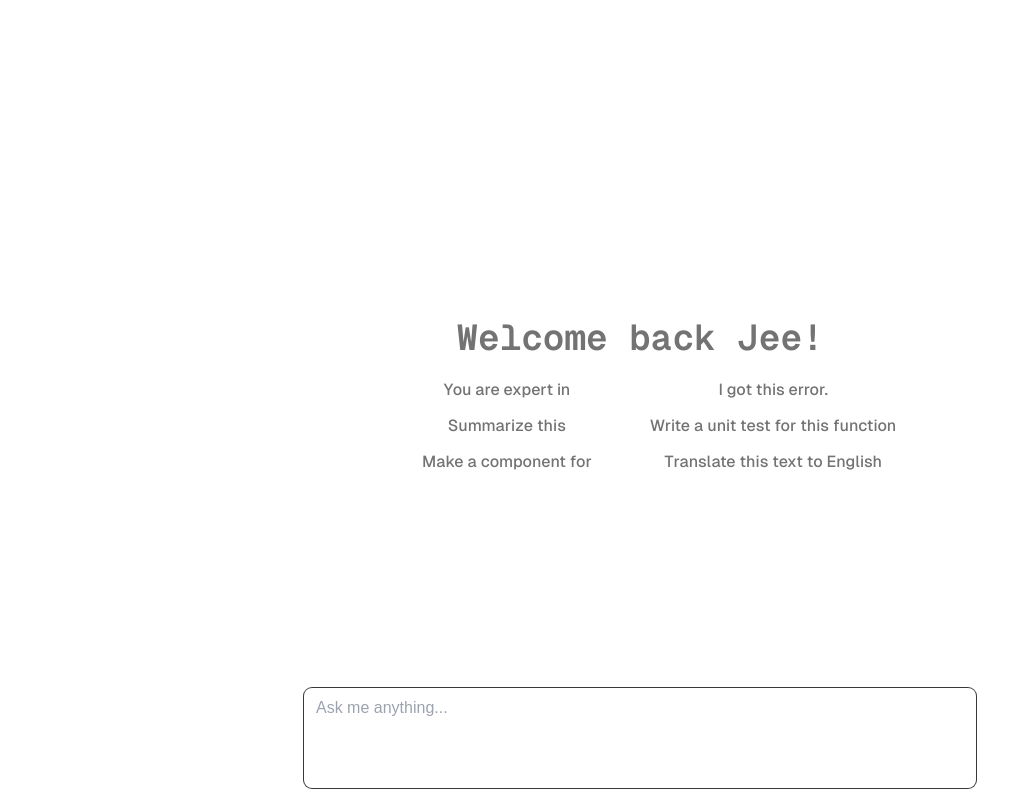
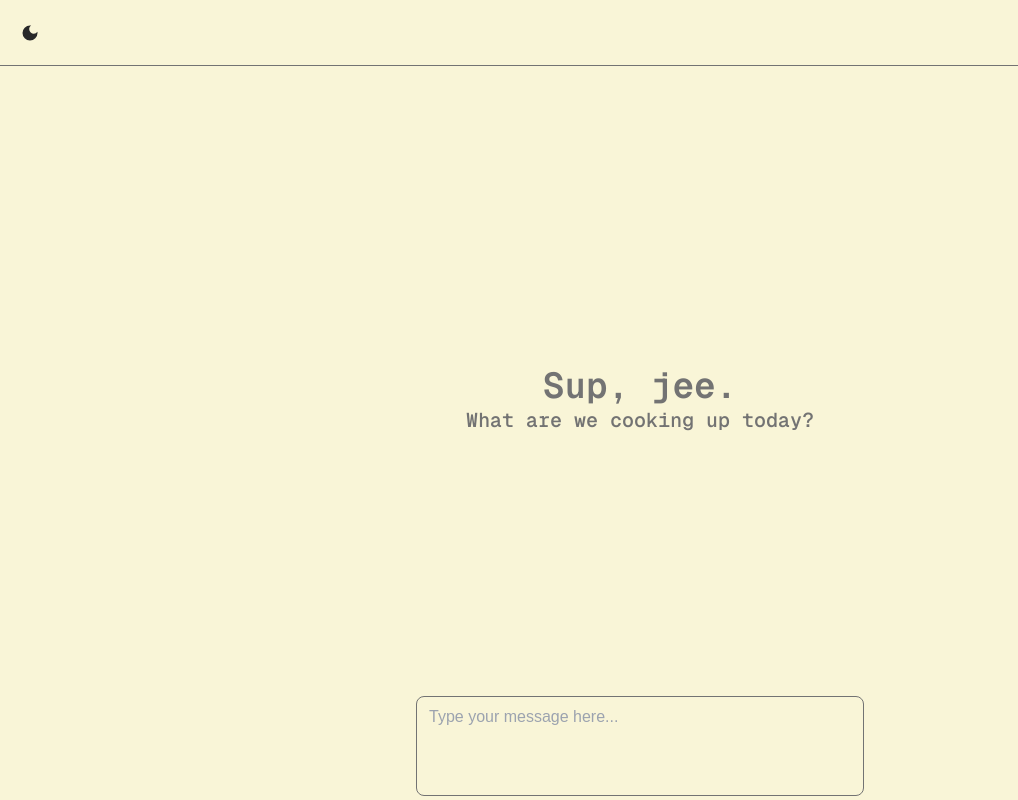
Before and after one commit to Zeddnyx/llm, a Next.js app: page /chat in a window 1280 px wide. Shown: the whole page, without its empty margins (0-1018 px from the left). Built offline with nearby package versions, Linux system fonts and the light colour scheme.

Commit message:
ui: using gruvbox pallete

```diff
--- a/app/globals.css
+++ b/app/globals.css
@@ -5,6 +5,7 @@
 :root {
   --background: #f9f5d7;
   --foreground: #282828;
+  --light: #fff;
 
   --primary: #f9f5d7;
   --primary-100: #fbf1c7;
@@ -14,10 +15,10 @@
   --primary-500: #a89984;
 }
 
-@media (prefers-color-scheme: dark) {
-  :root {
+[data-theme="dark"] {
   --background: #1d2021;
-    --foreground: #fbf1c7;
+  --foreground: #f9f5d7;
+  --light: #282828;
 
   --primary: #1d2021;
   --primary-100: #282828;
@@ -26,24 +27,10 @@
   --primary-400: #665c54;
   --primary-500: #7c6f64;
 }
-}
-
-[data-theme="dark"] {
-  :root {
-    --background: #1d2021;
-    --foreground: #fbf1c7;
-
-    --primary: #1d2021;
-    --primary-100: #282828;
-    --primary-200: #3c3836;
-    --primary-300: #504945;
-    --primary-400: #665c54;
-    --primary-500: #7c6f64;
-  }
-}
 
 body {
   color: var(--foreground);
+  background: var(--background);
   font-family: Arial, Helvetica, sans-serif;
 }
 
@@ -66,6 +53,10 @@ li {
   @apply my-0 py-0;
 }
 
+code {
+  @apply bg-light p-1;
+}
+
 @layer utilities {
   .text-balance {
     text-wrap: balance;
--- a/app/layout.tsx
+++ b/app/layout.tsx
@@ -1,6 +1,8 @@
 import type { Metadata } from "next";
 import localFont from "next/font/local";
 import "./globals.css";
+import { ThemeProvider } from "next-themes";
+import Navbar from "@/components/shared/navbar";
 
 const geistSans = localFont({
   src: "./fonts/GeistVF.woff",
@@ -28,7 +30,10 @@ export default function RootLayout({
       <body
         className={`${geistSans.variable} ${geistMono.variable} antialiased`}
       >
-        {children}
+        <ThemeProvider>
+          <Navbar />
+          <main>{children}</main>
+        </ThemeProvider>
       </body>
     </html>
   );
--- a/components/chat/conversation.tsx
+++ b/components/chat/conversation.tsx
@@ -3,32 +3,37 @@ import Markdown from "react-markdown";
 export default function Conversation({
   conversation,
   handleCopy,
+  handleInitialInput,
   isCopy,
 }: {
   conversation: Message[];
   handleCopy: (item: string) => void;
+  handleInitialInput: (text: string) => void;
   isCopy: boolean;
 }) {
   return conversation.map((m, i) => {
     if (m.role === "system") return null;
     return m.role === "user" ? (
-      <div key={i} className="w-full flex flex-col gap-2 items-end mt-5">
-        <div className="flex flex-col items-center px-4 py-2 max-w-[90%] bg-darker rounded-lg text-foreground whitespace-pre-wrap">
+      <div key={i} className="w-full flex flex-col gap-2 items-end my-5">
+        <button
+          className="flex flex-col items-center px-4 py-2 max-w-2xl bg-light rounded-l-lg rounded-tr-2xl text-foreground whitespace-pre-wrap"
+          onClick={() => handleInitialInput(m.content)}
+        >
           {m.content}
-        </div>
+        </button>
       </div>
     ) : (
       <div key={i} className="w-full flex flex-col gap-2 items-start pb-20">
-        <div className="flex flex-col max-w-[90%] text-foreground whitespace-pre-wrap relative">
+        <div className="flex flex-col max-w-4xl text-foreground whitespace-pre-wrap relative">
           <Markdown
             components={{
               pre: ({ children }) => {
                 return (
-                  <div className="flex flex-col  bg-darker my-2 rounded-md">
+                  <div className="flex flex-col bg-light my-2 h-full rounded-md max-w-4xl overflow-x-scroll relative">
                     <button
                       type="button"
-                      onClick={() => handleCopy(children as string)}
-                      className="self-end sticky top-0 bg-background p-2"
+                      onClick={() => handleCopy("" + children)}
+                      className="self-end sticky top-0 bg-primary p-2 rounded-bl-lg"
                     >
                       {isCopy ? "Copied" : "Copy"}
                     </button>
--- a/components/chat/index.tsx
+++ b/components/chat/index.tsx
@@ -45,7 +45,7 @@ export default function Home() {
     }, 1000);
   };
 
-  const handleInitial = (text: string) => {
+  const handleInitialInput = (text: string) => {
     setInput(text);
     refInput.current?.focus();
   };
@@ -58,17 +58,18 @@ export default function Home() {
   };
 
   return (
-    <main className="flex min-h-dvh relative flex-col items-center justify-start p-24">
+    <main className="flex h-dvh overflow-y-scroll relative flex-col items-center justify-start p-24">
       {conversation?.length > 1 ? (
         <Conversation
           conversation={conversation}
+          handleInitialInput={handleInitialInput}
           handleCopy={handleCopy}
           isCopy={isCopy}
         />
       ) : (
-        <Initial handleInitial={handleInitial} />
+        <Initial handleInitial={handleInitialInput} />
       )}
-      <div className="w-full h-20 fixed left-0 right-0 bottom-10 transition-all duration-150 group">
+      <div className="w-full bg-background h-28 fixed left-0 right-0 bottom-0 transition-all duration-150 group">
         <form
           onSubmit={handleSubmit}
           className="w-full px-3 py-2 flex items-center justify-center"
@@ -76,9 +77,9 @@ export default function Home() {
           <textarea
             ref={refInput}
             id="input"
-            className="px-3 py-2 rounded-lg text-foreground max-w-2xl shadow-input"
+            className="px-3 py-2 rounded-lg text-foreground bg-primary max-w-md hover:max-w-2xl border border-neutral-500 transition-all duration-300"
             value={input}
-            placeholder="Ask me anything..."
+            placeholder="Type your message here..."
             onChange={(e) => setInput(e.target.value)}
             onKeyDown={(event: React.KeyboardEvent) => handleKeyDown(event)}
           />
--- a/components/chat/initial.tsx
+++ b/components/chat/initial.tsx
@@ -1,30 +1,32 @@
-import { INITIAL_PROMPT } from "@/lib/constants";
+// import { INITIAL_PROMPT } from "@/lib/constants";
 
 export default function Initial({
   handleInitial,
 }: {
   handleInitial: (text: string) => void;
 }) {
+
   return (
     <div className="text-center flex-1 flex flex-col gap-5 items-center justify-center text-neutral-500">
-      <div>
-        <h1 className="text-4xl font-bold font-mono">Welcome back Jee!</h1>
+      <div onClick={() => handleInitial("")}>
+        <h1 className="text-4xl font-bold font-mono">{"Sup, jee."}</h1>
+        <p className="text-xl font-mono font-semibold">{"What are we cooking up today?"}</p>
       </div>
-      <ul className="grid grid-cols-2 gap-3 list-none">
-        {INITIAL_PROMPT.map((item) => {
-          return (
-            <li key={item}>
-              <button
-                onClick={() => handleInitial(item)}
-                className="text-base font-sans font-medium px-1 rounded-md hover:underline cursor-pointer"
-                type="button"
-              >
-                {item}
-              </button>
-            </li>
-          );
-        })}
-      </ul>
+      {/* <ul className="grid grid-cols-2 gap-3 list-none"> */}
+      {/*   {INITIAL_PROMPT.map((item) => { */}
+      {/*     return ( */}
+      {/*       <li key={item}> */}
+      {/*         <button */}
+      {/*           onClick={() => handleInitial(item)} */}
+      {/*           className="text-base font-sans font-medium px-1 rounded-md hover:underline cursor-pointer" */}
+      {/*           type="button" */}
+      {/*         > */}
+      {/*           {item} */}
+      {/*         </button> */}
+      {/*       </li> */}
+      {/*     ); */}
+      {/*   })} */}
+      {/* </ul> */}
     </div>
   );
 }
--- /dev/null
+++ b/components/shared/navbar.tsx
@@ -0,0 +1,9 @@
+import ToggleTheme from "./toggle-theme";
+
+export default function Navbar() {
+  return (
+    <div className="w-full h-[66px] bg-background z-40 flex items-center justify-between fixed left-0 top-0 border-b border-neutral-500 contaier px-5">
+      <ToggleTheme />
+    </div>
+  );
+}
--- /dev/null
+++ b/components/shared/toggle-theme.tsx
@@ -0,0 +1,25 @@
+"use client";
+import { useTheme } from "next-themes";
+import { MdDarkMode } from "react-icons/md";
+import { BsFillLightbulbFill } from "react-icons/bs";
+
+export default function ToggleTheme() {
+  const { theme, setTheme } = useTheme();
+  const handleTheme = () => {
+   if (theme === "dark") {
+      setTheme("light");
+    } else {
+      setTheme("dark");
+    }
+  };
+
+  return (
+    <button className="text-foreground" onClick={handleTheme}>
+      {theme === "dark" ? (
+        <BsFillLightbulbFill className="text-yellow-500" size={20} />
+      ) : (
+        <MdDarkMode size={20} />
+      )}
+    </button>
+  );
+}
--- a/lib/constants.ts
+++ b/lib/constants.ts
@@ -9,11 +9,12 @@ export const INITIAL_PROMPT = [
 
 export const USER_CONTEXT = {
   role: "frontend developer",
-  stack: ["Next.js", "TypeScript", "Tailwind CSS", "Nvim", "Vim"],
+  stack: ["Next.js", "TypeScript", "Tailwind CSS"],
+  editor: ['Nvim',"Vim"],
   preferences: ["clean UI", "simple", "optimized performance"],
 };
 
 export const CONTEXT_FRONTEND = `you are ${USER_CONTEXT.role
   } proficient in ${USER_CONTEXT.stack.join(
     ", ",
-  )}. and focus on ${USER_CONTEXT.preferences.join(", ")}.`;
+  )}. focus on ${USER_CONTEXT.preferences.join(", ")}. and use only code editor ${USER_CONTEXT.editor.join(", ")}`;
--- a/package.json
+++ b/package.json
@@ -12,10 +12,12 @@
     "ai": "^3.4.9",
     "clsx": "^2.1.1",
     "next": "14.2.15",
+    "next-themes": "^0.4.3",
     "ollama": "^0.5.9",
     "ollama-ai-provider": "^0.15.2",
     "react": "^18",
     "react-dom": "^18",
+    "react-icons": "^5.3.0",
     "react-markdown": "^9.0.1",
     "tailwind-merge": "^2.5.3"
   },
--- a/tailwind.config.ts
+++ b/tailwind.config.ts
@@ -12,6 +12,7 @@ const config: Config = {
       colors: {
         background: "var(--background)",
         foreground: "var(--foreground)",
+        light: "var(--light)",
         primary: {
           DEFAULT: "var(--primary)",
           100: "var(--primary-100)",
@@ -28,7 +29,8 @@ const config: Config = {
       },
     },
     boxShadow: {
-      input: "0 0 0 1px #3c3836",
+      input: "0 0 0 1px #282828",
+      'input-light': "0 0 0 1px #d5c4a1",
     }
   },
   plugins: [],
```
Also changed, not shown: 2 other files (tests, documents, lock files or other folders). Lines whose indentation alone changed are shown as unchanged.
